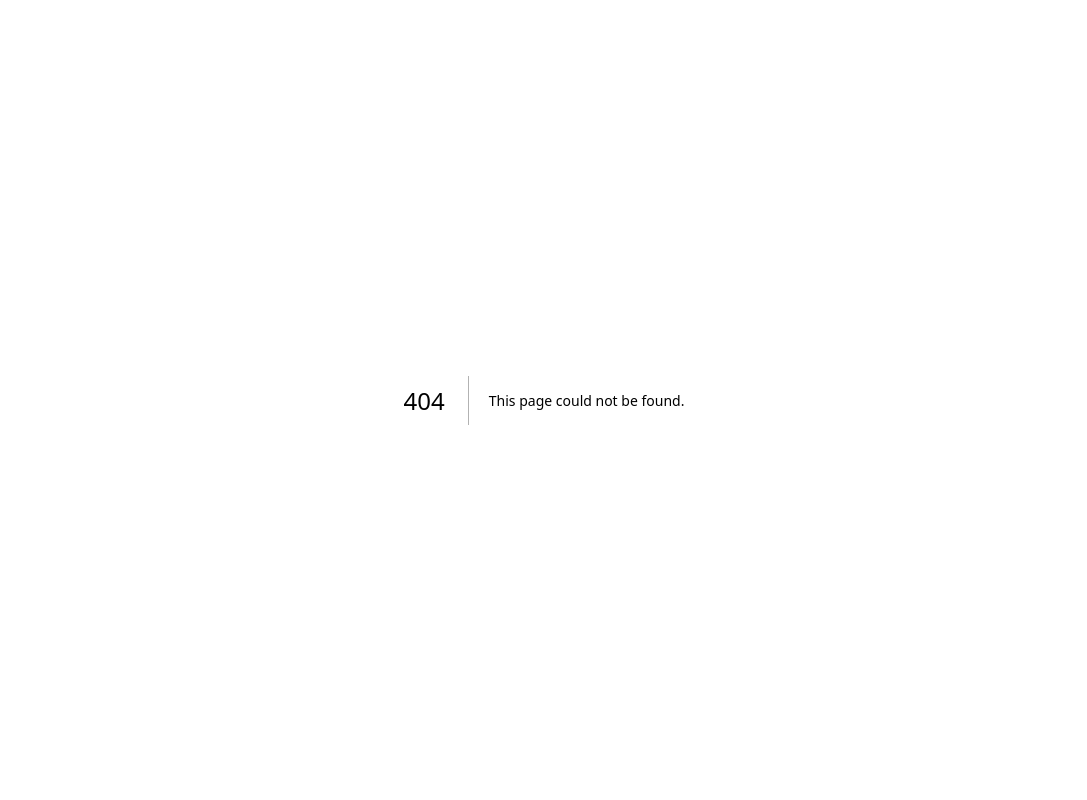
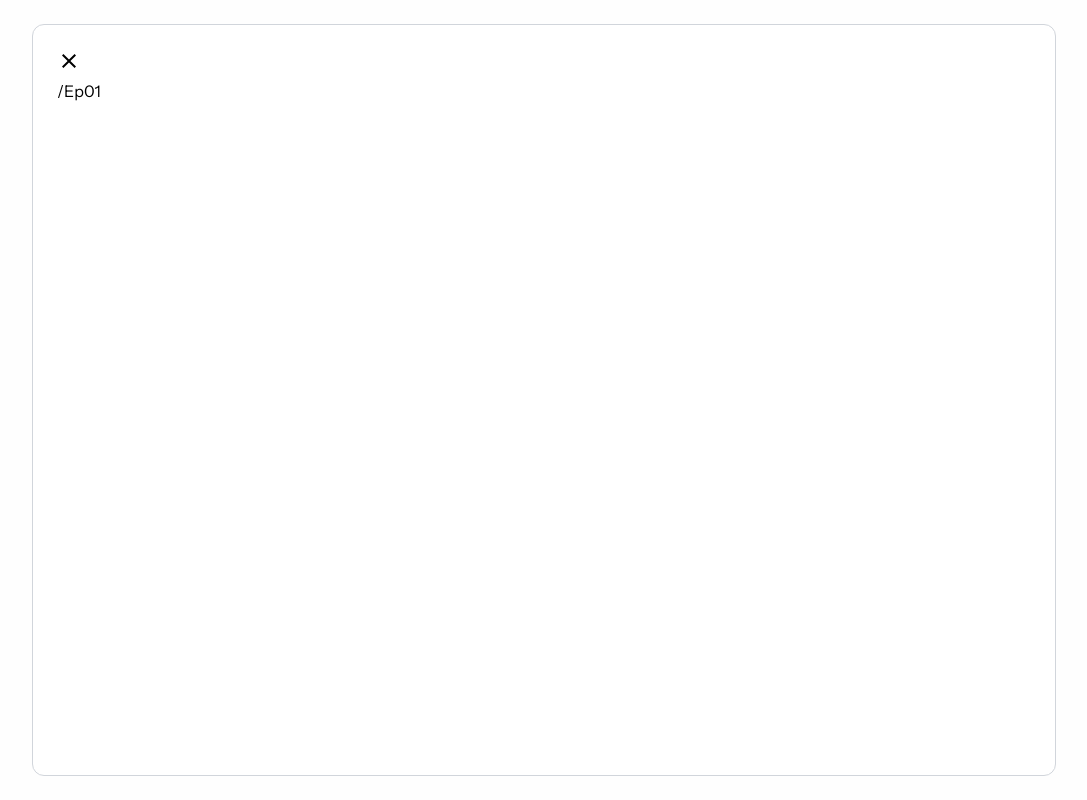
Before and after one commit to thekojopatrick/solo-september, a Next.js app: page /projects/1 in a window 1280 px wide. Before the commit this address had no page. Shown: the whole page, without its empty margins (96-1183 px from the left). Built offline with nearby package versions, Linux system fonts and the light colour scheme.

Commit message:
[wip] view project ui

```diff
--- a/src/app/page.tsx
+++ b/src/app/page.tsx
@@ -10,7 +10,7 @@ import { DayCard, SocialButtonIcon } from '@/components/ui';
 
 export default function Home() {
 	return (
-		<main className='min-h-screen p-6 sm:p-24 border border-red-200 flex justify-center '>
+		<main className='min-h-screen p-6 sm:p-24  flex justify-center '>
 			<section className='container max-w-screen-lg w-full flex gap-5 flex-col'>
 				{/*Start of Top Section*/}
 				<div className='flex flex-col lg:flex-row gap-5'>
@@ -60,8 +60,8 @@ export default function Home() {
 						</div>
 					</div>
 					<li className=' grid gap-5 grid-cols-2 w-full'>
-						<DayCard label='1' status='Done' />
-						<DayCard label='2' />
+						<DayCard label='1' status='Done' href='/projects/1' />
+						<DayCard label='2' href='/projects/2' />
 						<DayCard label='3' />
 						<DayCard label='4' />
 					</li>
--- /dev/null
+++ b/src/app/projects/[id]/demo/page.tsx
@@ -0,0 +1,7 @@
+import React from 'react';
+
+const Page = () => {
+	return <main>Page</main>;
+};
+
+export default Page;
--- /dev/null
+++ b/src/app/projects/[id]/page.tsx
@@ -0,0 +1,22 @@
+'use client';
+
+import { CloseIcon } from '@/components/icons';
+import React from 'react';
+import { useRouter } from 'next/navigation';
+
+const Page = ({ params }: { params: { id: string } }) => {
+	const router = useRouter();
+
+	return (
+		<main className='min-h-screen w-full p-4 md:p-6 flex justify-center'>
+			<section className='container max-w-screen-lg w-full bg-white border border-gray-300 rounded-xl p-4 md:p-6'>
+				<button className='text-right' onClick={() => router.back()}>
+					<CloseIcon />
+				</button>
+				<div className='flex'>/Ep0{params.id}</div>
+			</section>
+		</main>
+	);
+};
+
+export default Page;
--- /dev/null
+++ b/src/components/icons/close.tsx
@@ -0,0 +1,18 @@
+import React from 'react';
+
+export const CloseIcon = () => {
+	return (
+		<svg
+			width='24'
+			height='24'
+			viewBox='0 0 24 24'
+			fill='none'
+			xmlns='http://www.w3.org/2000/svg'
+		>
+			<path
+				d='M19 6.41L17.59 5L12 10.59L6.41 5L5 6.41L10.59 12L5 17.59L6.41 19L12 13.41L17.59 19L19 17.59L13.41 12L19 6.41Z'
+				fill='black'
+			/>
+		</svg>
+	);
+};
--- a/src/components/icons/index.tsx
+++ b/src/components/icons/index.tsx
@@ -5,3 +5,4 @@ export { default as LinkedInIcon } from './linkedIn';
 export { default as BehanceIcon } from './behance';
 export { default as DribbleIcon } from './dribbble';
 export { default as ArrrowUpRight } from './arrrowUpRight';
+export * from './close';
```
